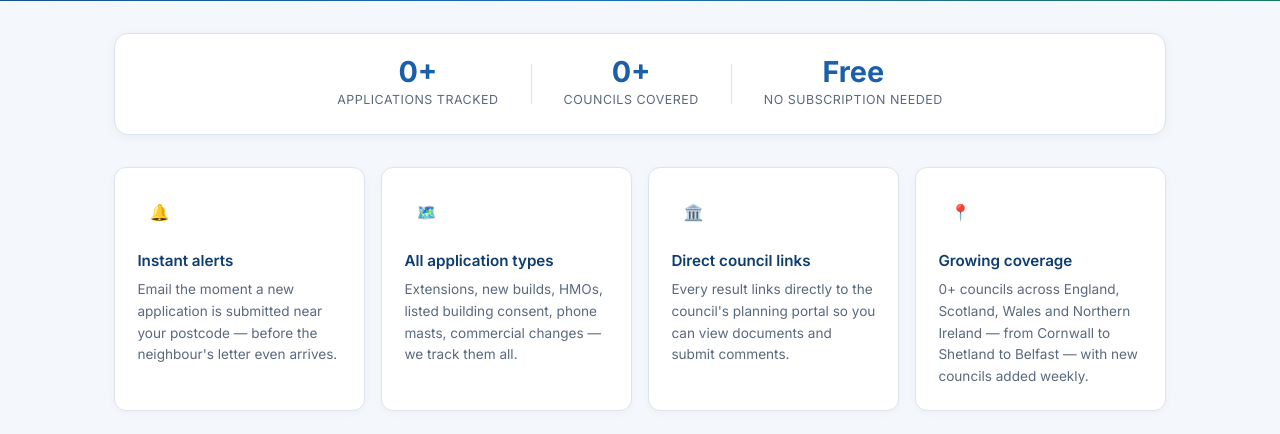
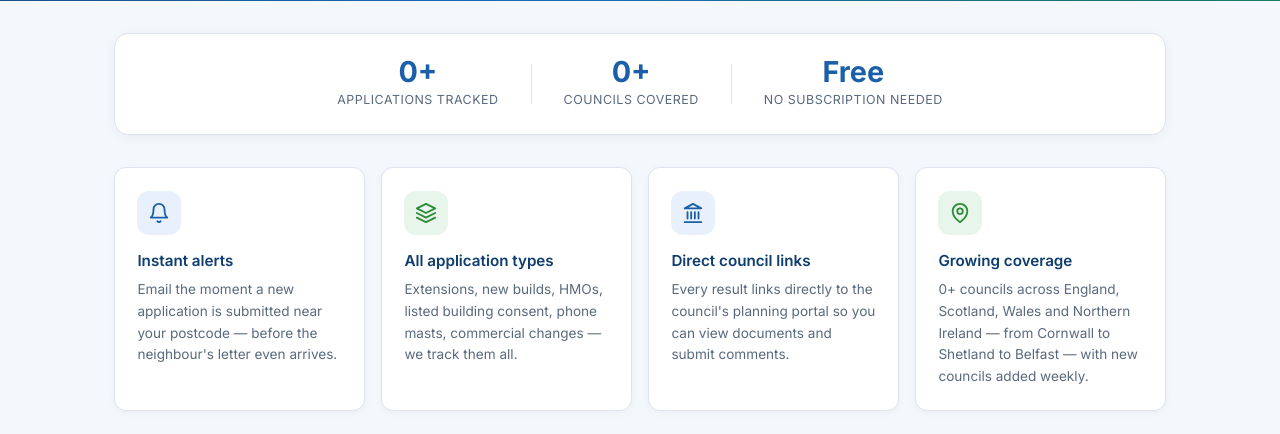
Before and after one commit to wwil83-dot/PlanPing, a Python web app: template app/templates/index.html in a window 1280 px wide. Shown: the part 544-978 px from the top of the page. Run offline with Jinja, Linux system fonts and the light colour scheme; the template is opened without the code that fills it, so the values that code supplies are empty.

Commit message:
Update index.html

```diff
--- a/app/templates/index.html
+++ b/app/templates/index.html
@@ -71,22 +71,30 @@
 
   <section class="features">
     <div class="feature">
-      <div class="feature-icon">🔔</div>
+      <div class="feature-icon feature-icon-blue">
+        <svg viewBox="0 0 24 24" fill="none" stroke="currentColor" stroke-width="2" stroke-linecap="round" stroke-linejoin="round"><path d="M18 8a6 6 0 0 0-12 0c0 7-3 9-3 9h18s-3-2-3-9"/><path d="M13.73 21a2 2 0 0 1-3.46 0"/></svg>
+      </div>
       <h3>Instant alerts</h3>
       <p>Email the moment a new application is submitted near your postcode — before the neighbour's letter even arrives.</p>
     </div>
     <div class="feature">
-      <div class="feature-icon">🗺️</div>
+      <div class="feature-icon feature-icon-green">
+        <svg viewBox="0 0 24 24" fill="none" stroke="currentColor" stroke-width="2" stroke-linecap="round" stroke-linejoin="round"><polygon points="12 2 2 7 12 12 22 7 12 2"/><polyline points="2 17 12 22 22 17"/><polyline points="2 12 12 17 22 12"/></svg>
+      </div>
       <h3>All application types</h3>
       <p>Extensions, new builds, HMOs, listed building consent, phone masts, commercial changes — we track them all.</p>
     </div>
     <div class="feature">
-      <div class="feature-icon">🏛️</div>
+      <div class="feature-icon feature-icon-blue">
+        <svg viewBox="0 0 24 24" fill="none" stroke="currentColor" stroke-width="2" stroke-linecap="round" stroke-linejoin="round"><line x1="3" y1="22" x2="21" y2="22"/><line x1="6" y1="18" x2="6" y2="11"/><line x1="10" y1="18" x2="10" y2="11"/><line x1="14" y1="18" x2="14" y2="11"/><line x1="18" y1="18" x2="18" y2="11"/><polygon points="12 2 21 7 3 7"/></svg>
+      </div>
       <h3>Direct council links</h3>
       <p>Every result links directly to the council's planning portal so you can view documents and submit comments.</p>
     </div>
     <div class="feature">
-      <div class="feature-icon">📍</div>
+      <div class="feature-icon feature-icon-green">
+        <svg viewBox="0 0 24 24" fill="none" stroke="currentColor" stroke-width="2" stroke-linecap="round" stroke-linejoin="round"><path d="M20 10c0 6-8 12-8 12s-8-6-8-12a8 8 0 0 1 16 0Z"/><circle cx="12" cy="10" r="3"/></svg>
+      </div>
       <h3>Growing coverage</h3>
       <p>{{ council_count|default(0) }}+ councils across England, Scotland, Wales and Northern Ireland — from Cornwall to Shetland to Belfast — with new councils added weekly.</p>
     </div>
```
